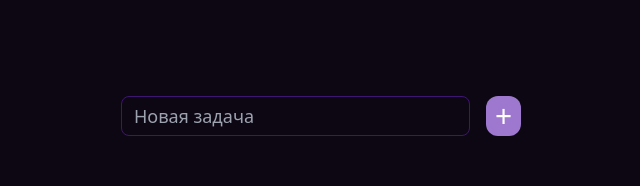
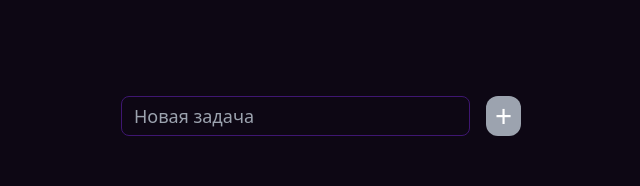
Before and after one commit to arilebedey/todo-dnd-test, a React (Vite) app: page / in a window 1280 px wide. Shown: the top 186 px of the page, without its empty margins (319-959 px from the left). Built offline with nearby package versions, Linux system fonts and the light colour scheme.

Commit message:
Submit task button now disables when input empty

```diff
--- a/src/components/NewTask/NewTask.tsx
+++ b/src/components/NewTask/NewTask.tsx
@@ -1,6 +1,7 @@
 import { useDispatch } from "react-redux";
 import { addTask } from "../TaskList/TasksSlice";
 import { SubmitHandler, useForm } from "react-hook-form";
+import { useEffect, useState } from "react";
 
 interface FormData {
   newTask: string;
@@ -8,12 +9,26 @@ interface FormData {
 
 export const NewTask = () => {
   const dispatch = useDispatch();
+
   const {
     reset,
     register,
     handleSubmit,
+    watch,
     formState: { errors },
   } = useForm<FormData>();
+
+  const [isTaskEmpty, setIsTaskEmpty] = useState(true);
+
+  const watchNewTask = watch("newTask", "");
+
+  useEffect(() => {
+    if (watchNewTask === "") {
+      setIsTaskEmpty(true);
+    } else {
+      setIsTaskEmpty(false);
+    }
+  }, [watchNewTask]);
 
   const handleUpdateTask: SubmitHandler<FormData> = (data) => {
     dispatch(addTask(data.newTask));
@@ -32,15 +47,19 @@ export const NewTask = () => {
           className="flex justify-center w-full h-[40px] bg-theme-900 rounded-lg border border-theme-500 px-3 flex-grow"
           {...register("newTask", {
             required: "Task is required",
-            // pattern: {
-            //   value: /^[A-Za-z]*$/,
-            //   message: "Task must contain at least one alphabetic letter",
-            // },
+            pattern: {
+              value: /^[A-Za-z]*$/,
+              message: "Task must contain at least one alphabetic letter",
+            },
           })}
         ></input>
         <button
           type="submit"
-          className="bg-theme-100 text-white h-[40px] w-[40px] rounded-xl text-3xl font-light ml-4"
+          className={`text-white h-[40px] w-[40px] rounded-xl text-3xl font-light ml-4 ${
+            isTaskEmpty
+              ? "bg-gray-400 cursor-not-allowed"
+              : "bg-theme-100 cursor-pointer"
+          }`}
         >
           +
         </button>
```
